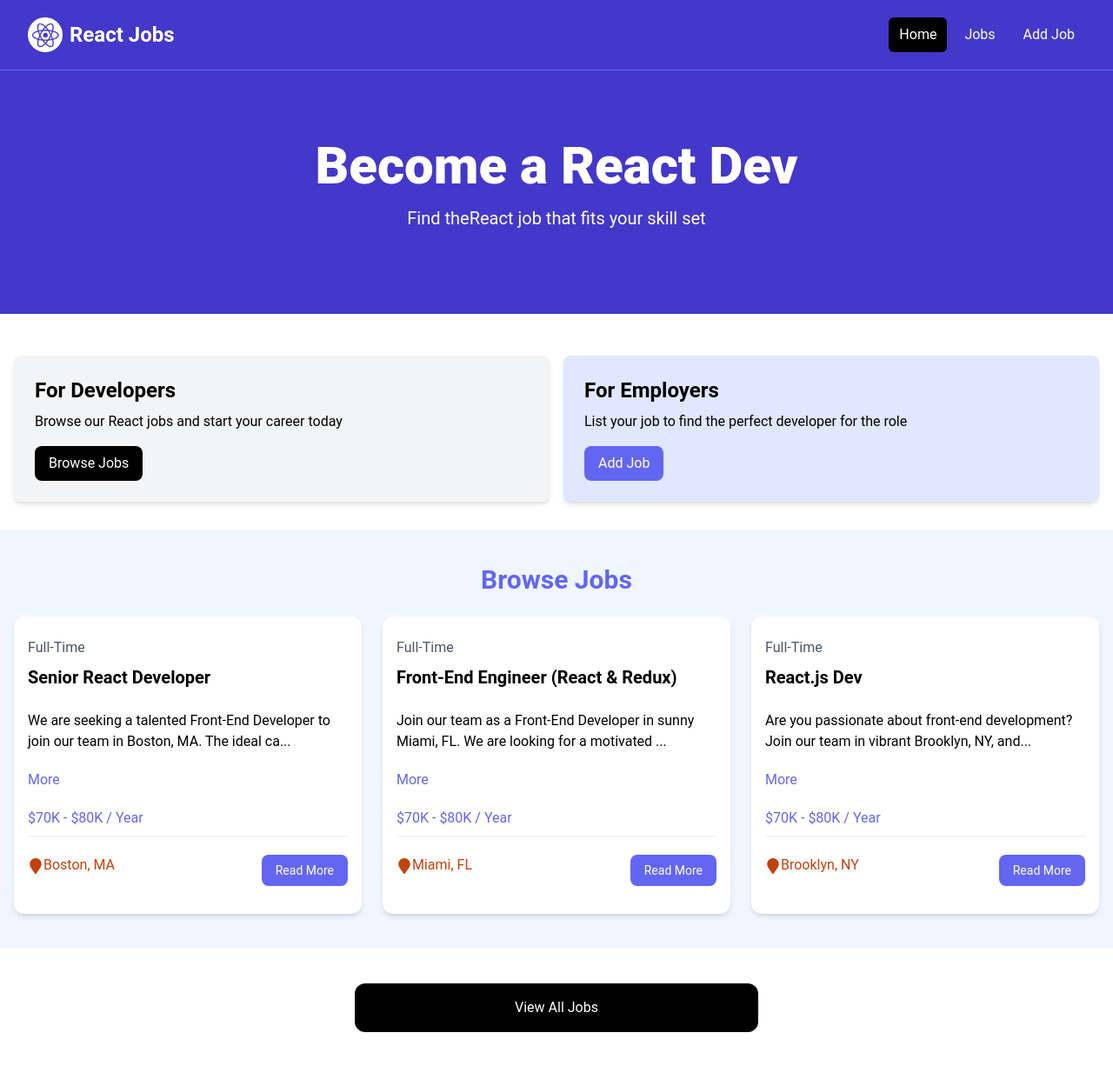
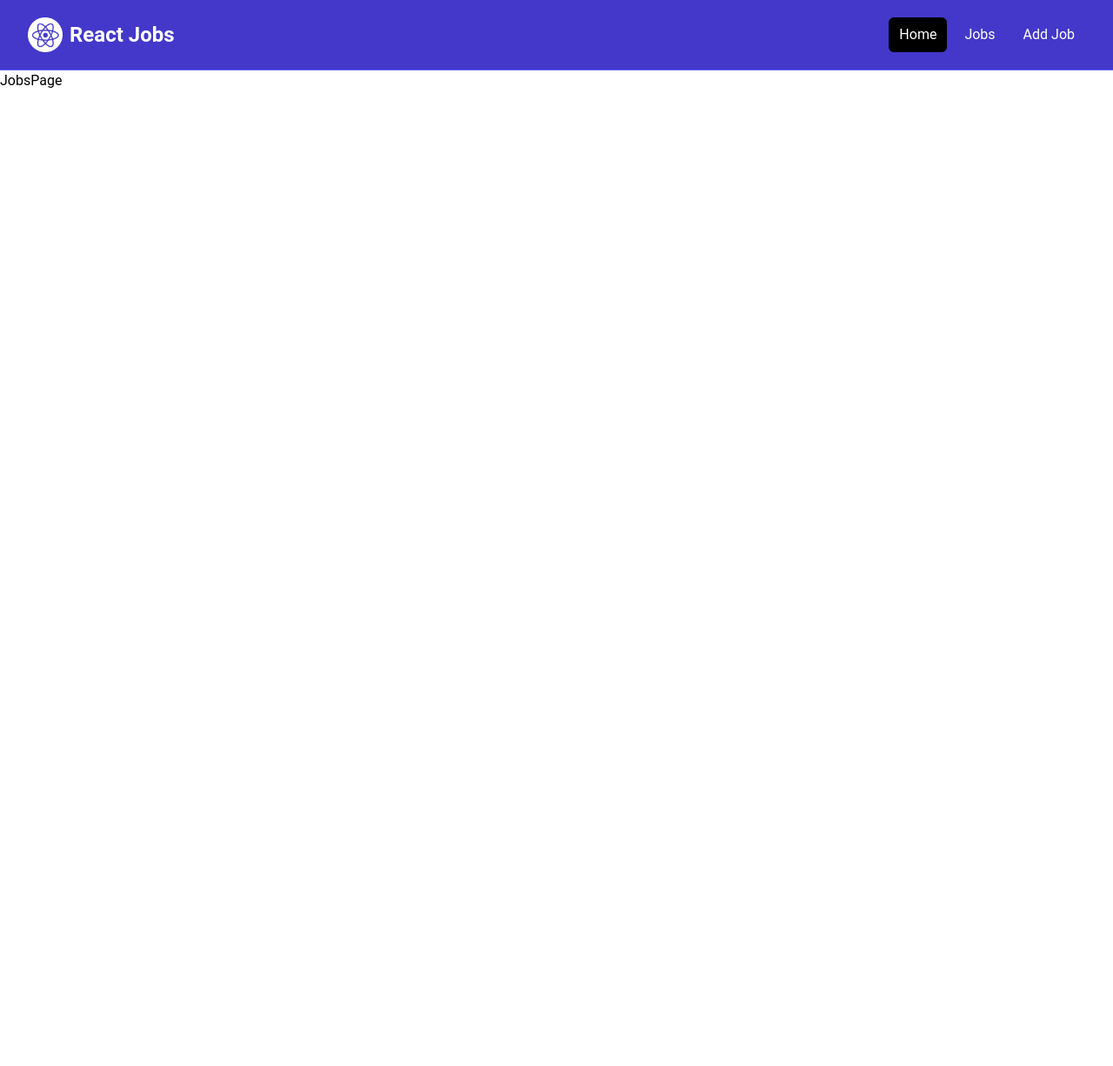
Before and after one commit to jnanners/React-Jorbs, a React (Vite) app: page /jobs in a window 1280 px wide. Shown: the whole page at 87% size. After the commit the page ends 800 px from the top, so only its background shows below. Built offline with nearby package versions, Linux system fonts and the light colour scheme.

Commit message:
Finished setting up react-router, set up pages and layouts, converted a tags to Link tags

```diff
--- a/src/App.jsx
+++ b/src/App.jsx
@@ -1,20 +1,24 @@
-import Navbar from "./components/Navbar";
-import Hero from "./components/Hero";
-import HomeCards from "./components/HomeCards";
-import JobListings from "./components/JobListings";
-import ViewAllJobs from "./components/ViewAllJobs";
+import {
+  Route,
+  createBrowserRouter,
+  createRoutesFromElements,
+  RouterProvider,
+} from 'react-router-dom'
+import HomePage from './pages/HomePage';
+import MainLayout from './layouts/MainLayout';
+import JobsPage from './pages/JobsPage';
 
+const router = createBrowserRouter(
+  createRoutesFromElements(
+    <Route path="/" element={<MainLayout />}>
+      <Route index element={<HomePage />} />
+      <Route path='/jobs' element={<JobsPage />} />
+    </Route>
+  )
+)
 
 const App = () => {
-  return  (
-    <>
-        <Navbar />
-        <Hero />
-        <HomeCards />
-        <JobListings />
-        <ViewAllJobs />
-    </>
-  );
+  return  <RouterProvider router={router} />
 };
 
 export default App
--- a/src/components/HomeCards.jsx
+++ b/src/components/HomeCards.jsx
@@ -1,4 +1,5 @@
 import Card from "./Card";
+import { Link } from "react-router-dom";
 
 const HomeCards = () => {
     return (
@@ -10,24 +11,24 @@ const HomeCards = () => {
                 <p className="mt-2 mb-4">
                   Browse our React jobs and start your career today
                 </p>
-                <a
-                  href="/jobs.html"
+                <Link
+                  to="/jobs"
                   className="inline-block bg-black text-white rounded-lg px-4 py-2 hover:bg-gray-700"
                 >
                   Browse Jobs
-                </a>
+                </Link>
               </Card>
               <Card bg='bg-indigo-100'>
               <h2 className="text-2xl font-bold">For Employers</h2>
                 <p className="mt-2 mb-4">
                   List your job to find the perfect developer for the role
                 </p>
-                <a
-                  href="/add-job.html"
+                <Link
+                  to="/add-job"
                   className="inline-block bg-indigo-500 text-white rounded-lg px-4 py-2 hover:bg-indigo-600"
                 >
                   Add Job
-                </a>
+                </Link>
               </Card>
             </div>
           </div>
--- a/src/components/JobListing.jsx
+++ b/src/components/JobListing.jsx
@@ -1,5 +1,6 @@
 import { useState } from "react";
 import { FaMapMarker } from 'react-icons/fa'
+import { Link } from "react-router-dom";
 
 const JobListing = ({job}) => {
     const [showFullDescription, setShowFulleDescription] = useState(false);
@@ -35,12 +36,12 @@ const JobListing = ({job}) => {
                           <FaMapMarker className="inline text-lg"/>
                           {job.location}
                         </div>
-                        <a
-                          href={`/job/${job.id}`}
+                        <Link
+                          to={`/job/${job.id}`}
                           className="h-[36px] bg-indigo-500 hover:bg-indigo-600 text-white px-4 py-2 rounded-lg text-center text-sm"
                         >
                         Read More
-                        </a>
+                        </Link>
                       </div>
                     </div>
                   </div>
--- a/src/components/Navbar.jsx
+++ b/src/components/Navbar.jsx
@@ -1,4 +1,5 @@
 import logo from '../assets/images/logo.png'
+import { Link } from 'react-router-dom';
 
 const Navbar = () => {
     return (
@@ -9,7 +10,7 @@ const Navbar = () => {
                 className="flex flex-1 items-center justify-center md:items-stretch md:justify-start"
               >
                 {/* <!-- Logo --> */}
-                <a className="flex flex-shrink-0 items-center mr-4" href="/index.html">
+                {/* <a className="flex flex-shrink-0 items-center mr-4" href="/">
                   <img
                     className="h-10 w-auto"
                     src={logo}
@@ -18,24 +19,34 @@ const Navbar = () => {
                   <span className="hidden md:block text-white text-2xl font-bold ml-2">
                     React Jobs
                     </span>
-                </a>
+                </a> */}
+                <Link className="flex flex-shrink-0 items-center mr-4" to="/">
+                  <img
+                    className="h-10 w-auto"
+                    src={logo}
+                    alt="React Jobs"
+                  />
+                  <span className="hidden md:block text-white text-2xl font-bold ml-2">
+                    React Jobs
+                    </span>
+                </Link>
                 <div className="md:ml-auto">
                   <div className="flex space-x-2">
-                    <a
-                      href="/index.html"
+                    <Link
+                      to="/"
                       className="text-white bg-black hover:bg-gray-900 hover:text-white rounded-md px-3 py-2"
-                      >Home</a
-                    >
-                    <a
-                      href="/jobs.html"
+                      >Home
+                    </Link>
+                    <Link
+                      to="/jobs"
                       className="text-white hover:bg-gray-900 hover:text-white rounded-md px-3 py-2"
-                      >Jobs</a
-                    >
-                    <a
-                      href="/add-job.html"
+                      >Jobs
+                    </Link>
+                    <Link
+                      to="/add-job"
                       className="text-white hover:bg-gray-900 hover:text-white rounded-md px-3 py-2"
-                      >Add Job</a
-                    >
+                      >Add Job
+                    </Link>
                   </div>
                 </div>
               </div>
--- a/src/components/ViewAllJobs.jsx
+++ b/src/components/ViewAllJobs.jsx
@@ -1,11 +1,11 @@
+import { Link } from "react-router-dom";
+
 const ViewAllJobs = () => {
     return (
         <section className="m-auto max-w-lg my-10 px-6">
-          <a
-            href="/jobs"
-            className="block bg-black text-white text-center py-4 px-6 rounded-xl hover:bg-gray-700"
-            >View All Jobs</a
-          >
+            <Link to="/jobs" className="block bg-black text-white text-center py-4 px-6 rounded-xl hover:bg-gray-700">
+                View All Jobs
+            </Link>
         </section>
     )
 }
--- /dev/null
+++ b/src/layouts/MainLayout.jsx
@@ -0,0 +1,13 @@
+import { Outlet } from "react-router-dom";
+import Navbar from "../components/Navbar";
+
+const MainLayout = () => {
+    return (
+        <>
+            <Navbar />
+            <Outlet />
+        </>
+    )
+};
+
+export default MainLayout;
--- /dev/null
+++ b/src/pages/HomePage.jsx
@@ -0,0 +1,18 @@
+import Hero from "../components/Hero";
+import HomeCards from "../components/HomeCards";
+import JobListings from "../components/JobListings";
+import ViewAllJobs from "../components/ViewAllJobs";
+
+
+const HomePage = () => {
+  return (
+    <>
+        <Hero />
+        <HomeCards />
+        <JobListings />
+        <ViewAllJobs />
+    </>
+  )
+}
+
+export default HomePage
--- /dev/null
+++ b/src/pages/JobsPage.jsx
@@ -0,0 +1,7 @@
+const JobsPage = () => {
+    return (
+        <h1>JobsPage</h1>
+    );
+};
+
+export default JobsPage;
```
